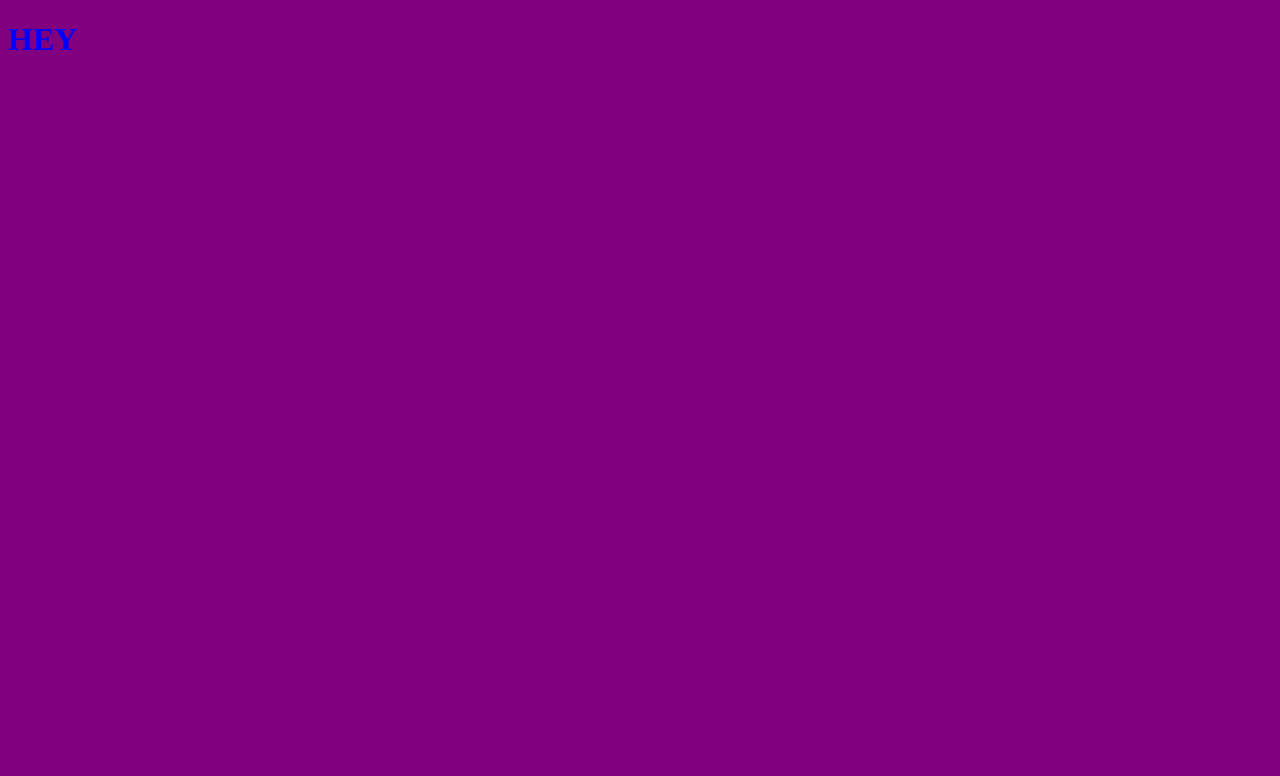
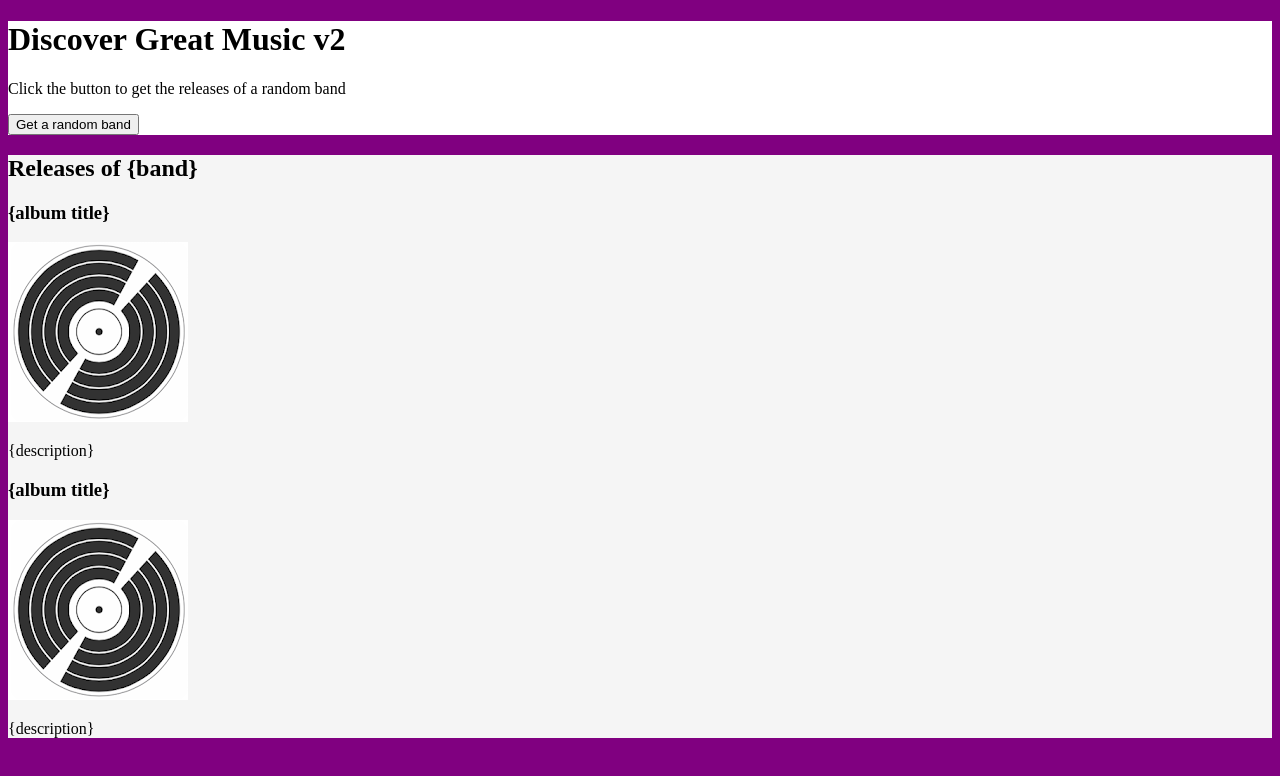
Before and after one commit to Pleopleq/discover-great-music-v2, a website built with webpack: page src/template.html in a window 1280 px wide. Built offline with nearby package versions, Linux system fonts and the light colour scheme.

Commit message:
Added html-loader, file-loader to handle assets. Added clean-webpack-plugin to clear the build directory every time we make changes

```diff
--- a/package.json
+++ b/package.json
@@ -10,13 +10,17 @@
   "keywords": [],
   "author": "",
   "license": "ISC",
-  "dependencies": {},
+  "dependencies": {
+    "clean-webpack-plugin": "^3.0.0"
+  },
   "devDependencies": {
     "css-loader": "^4.3.0",
     "eslint": "^7.10.0",
     "eslint-config-prettier": "^6.12.0",
     "eslint-loader": "^4.0.2",
     "eslint-plugin-import": "^2.22.1",
+    "file-loader": "^6.1.1",
+    "html-loader": "^1.3.2",
     "html-webpack-plugin": "^4.5.0",
     "prettier": "^2.1.2",
     "style-loader": "^1.3.0",
--- a/src/index.js
+++ b/src/index.js
@@ -1,2 +1,2 @@
 import "./main.css";
-alert("poop");
+console.log("sdf");
--- a/src/main.css
+++ b/src/main.css
@@ -1,6 +1,11 @@
 body {
   background: purple;
 }
-h1 {
-  color: blue;
+
+.input-container {
+  background: white;
 }
+
+.releases {
+  background: whitesmoke;
+}
--- a/src/template.html
+++ b/src/template.html
@@ -6,6 +6,25 @@
     <title>Discover Great Music v2</title>
   </head>
   <body>
-    <h1>HEY</h1>
+    <main class="input-container">
+      <h1 class="input-container__title">Discover Great Music v2</h1>
+      <p class="input-container__description">
+        Click the button to get the releases of a random band
+      </p>
+      <button class="input-container__getcontent">Get a random band</button>
+    </main>
+    <section class="releases">
+      <h2 class="releases-band">Releases of {band}</h2>
+      <article class="releases-title">
+        <h3 class="releases-band__album">{album title}</h3>
+        <img src="./assets/discogs.png" alt="album" />
+        <p class="releases-band__description">{description}</p>
+      </article>
+      <article class="releases-title">
+        <h3 class="releases-band__album">{album title}</h3>
+        <img src="./assets/discogs.png" alt="album" />
+        <p class="releases-band__description">{description}</p>
+      </article>
+    </section>
   </body>
 </html>
--- a/webpack.common.js
+++ b/webpack.common.js
@@ -13,6 +13,20 @@ module.exports = {
         test: /\.css$/i,
         use: ["style-loader", "css-loader"],
       },
+      {
+        test: /\.html$/i,
+        use: "html-loader",
+      },
+      {
+        test: /\.(svg|png|jpg|gif)$/i,
+        use: {
+          loader: "file-loader",
+          options: {
+            name: "[name].[hash].[ext]",
+            outputPath: "imgs",
+          },
+        },
+      },
     ],
   },
 };
--- a/webpack.prod.js
+++ b/webpack.prod.js
@@ -1,6 +1,7 @@
 const path = require("path");
 const { merge } = require("webpack-merge");
 const common = require("./webpack.common");
+const { CleanWebpackPlugin } = require("clean-webpack-plugin");
 
 module.exports = merge(common, {
   mode: "production",
@@ -8,4 +9,5 @@ module.exports = merge(common, {
     filename: "main.[contentHash].js",
     path: path.resolve(__dirname, "build"),
   },
+  plugins: [new CleanWebpackPlugin()],
 });
```
Also changed, not shown: src/assets/discogs.png (added), 1 other file.
